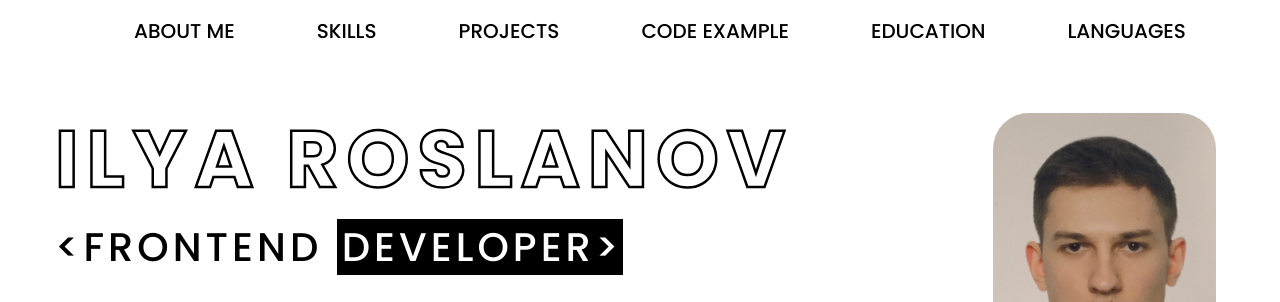
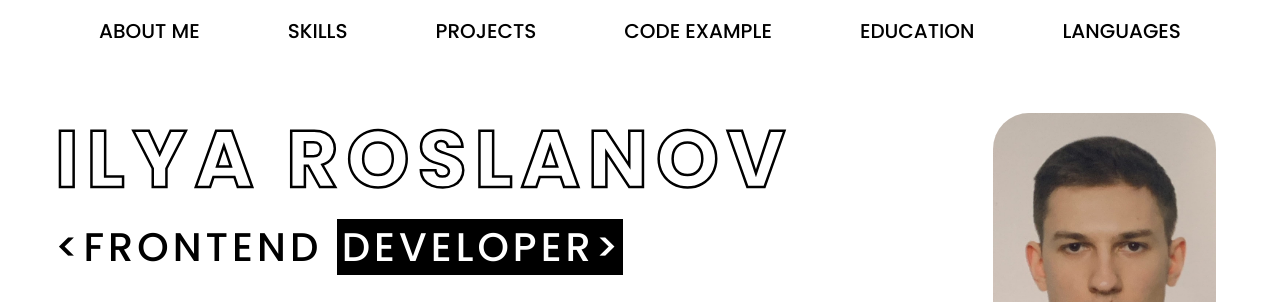
Before and after one commit to kaddlz/rsschool-cv, a plain HTML site: page index.html in a window 1280 px wide. Shown: the top 302 px of the page. Drawn offline with Linux system fonts and the light colour scheme.

Commit message:
fix: remove navbar left padding

```diff
--- a/css/style.css
+++ b/css/style.css
@@ -28,9 +28,9 @@ mark {
 
 /* nav styles start */
 .nav-list {
+  padding: 0;
   display: flex;
-  justify-content: center;
-  column-gap: 82px;
+  justify-content: space-around;
   text-transform: uppercase;
   font-size: 20px;
   font-weight: 500;
```
